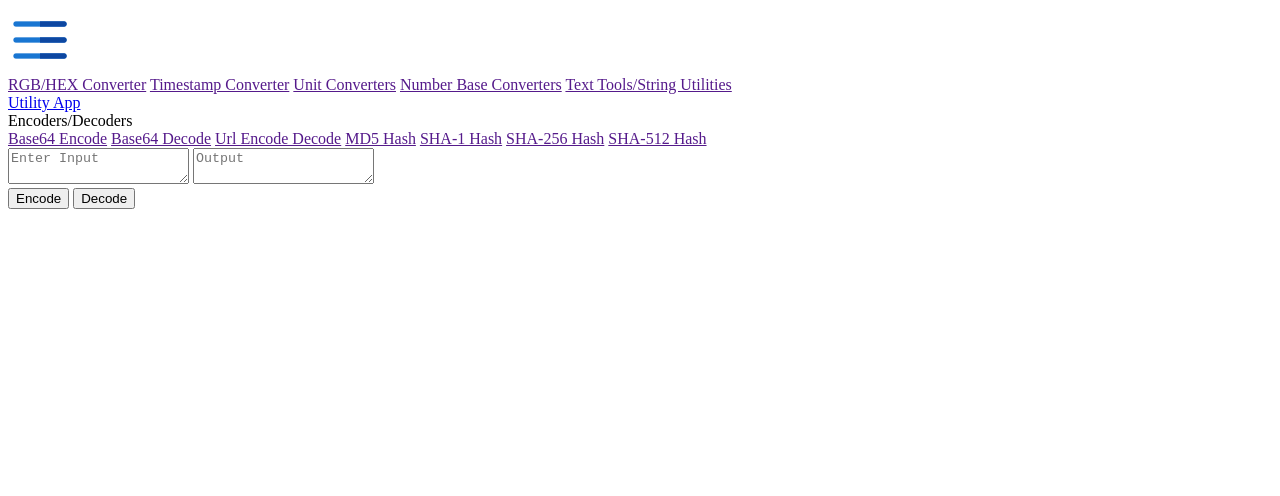
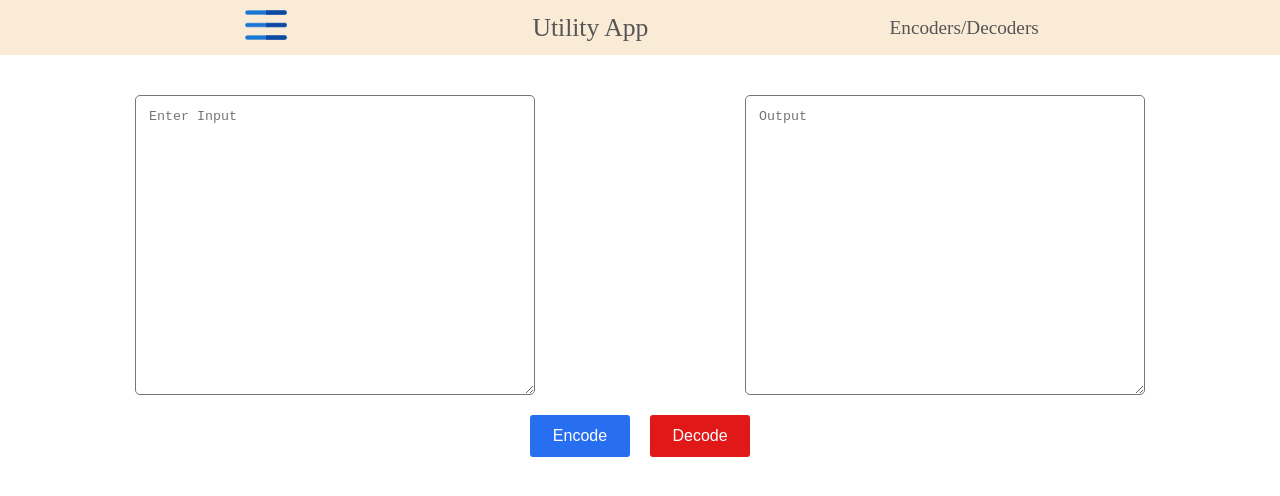
Before and after one commit to himanshurhlk57/Utility-App, a website: page EncoderDecoder/index.html in a window 1280 px wide. Drawn offline with Linux system fonts and the light colour scheme.

Commit message:
path-modified

```diff
--- a/EncoderDecoder/index.html
+++ b/EncoderDecoder/index.html
@@ -4,7 +4,7 @@
         <meta charset="UTF-8" />
         <meta http-equiv="X-UA-Compatible" content="IE=edge" />
         <meta name="viewport" content="width=device-width, initial-scale=1.0" />
-        <link rel="stylesheet" href="/Projects/Utility App/Utility/EncoderDecoder/styles.css" />
+        <link rel="stylesheet" href="./styles.css" />
 
         <title>Utility App</title>
     </head>
```
